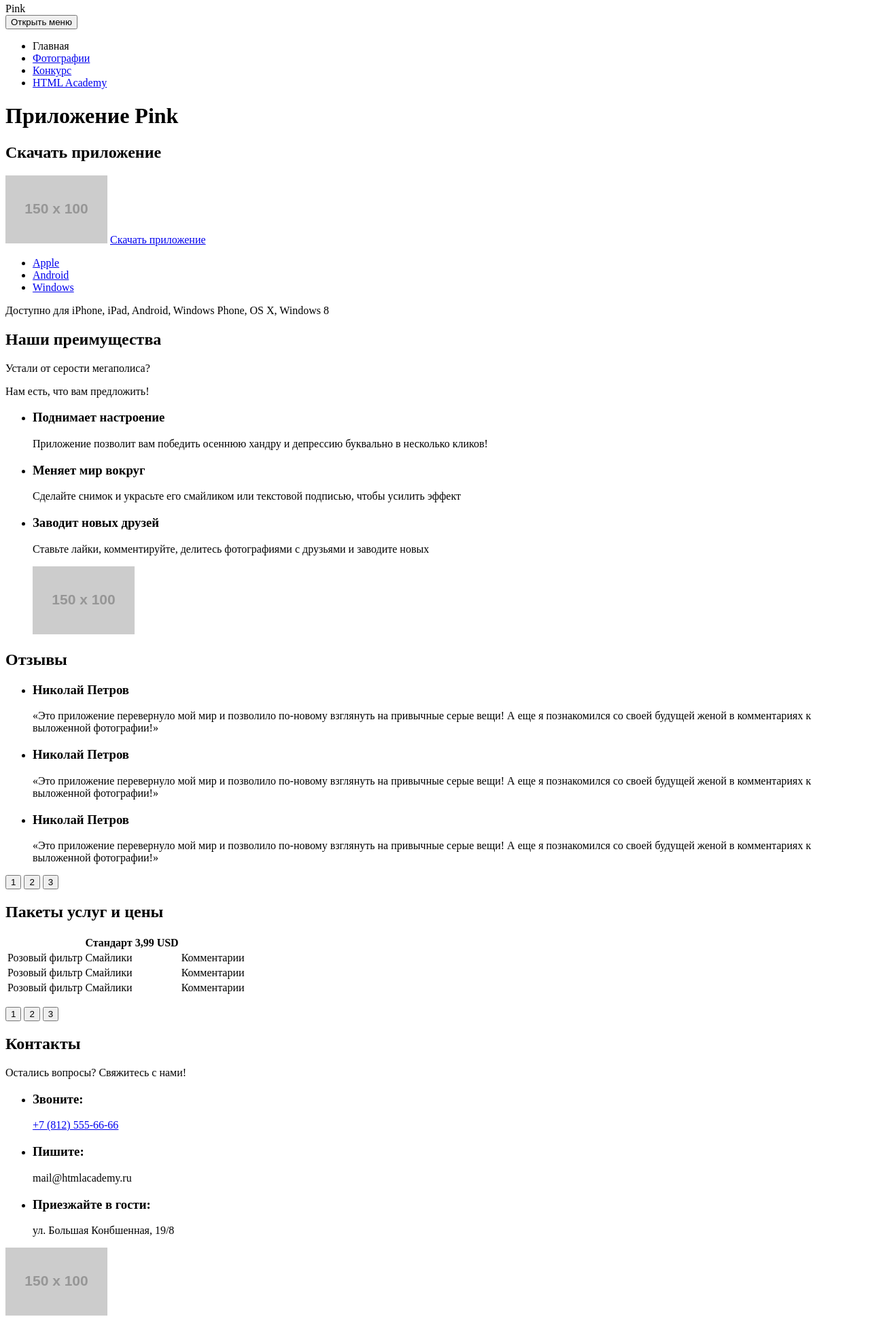
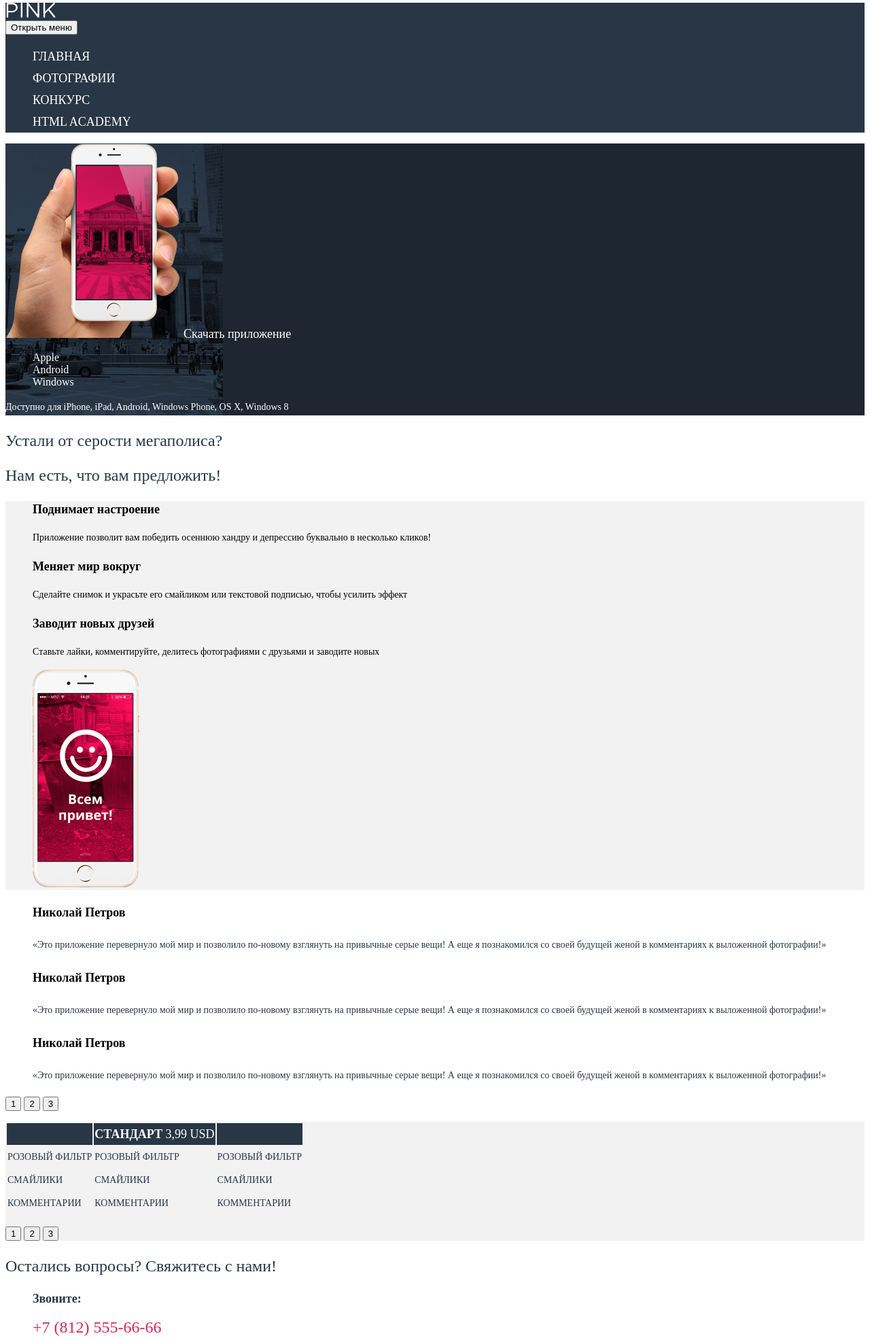
Before and after one commit to Krigig/603197-pink, a website: page source/index.html in a window 1280 px wide. Shown: the part 4-1972 px from the top of the page at 68% size. Before the commit the page ends 1951 px from the top, so only its background shows below. Drawn offline with nearby package versions, Linux system fonts and the light colour scheme; files that its build step writes are made by us from their sources; placeholder pictures from the web are drawn by us.

Commit message:
Add less index.html

```diff
--- a/source/index.html
+++ b/source/index.html
@@ -3,10 +3,11 @@
   <head>
     <meta charset="utf-8">
     <title>HTML Academy: Пинк</title>
+    <link href="css/style.css" rel="stylesheet">
   </head>
   <body>
     <header class="page-header">
-      <a class="page-header__logo">Pink</a>
+      <a class="page-header__logo"><span class="visually-hidden">Pink</span><img alt="Pink" src="img/logo-pink-white-mobile.svg" width="75" height="22"></a>
       <nav class="main-nav">
         <button class="main-nav__toggle" type="button">Открыть меню</button>
         <ul class="main-nav__list site-list">
@@ -31,16 +32,16 @@
 
       <section class="app">
           <h2 class="visually-hidden">Скачать приложение</h2>
-          <img src="http://placehold.it/150x100" alt="Приложение в действии">
+          <img src="img/iphone-hand-mobile@1x.png" alt="Приложение в действии" width="258" height="286">
           <a class="app__btn" href="#">Скачать приложение </a>
           <ul class="app__systems systems">
-            <li class="systems__apple">
+            <li class="systems__item systems__item--apl">
               <a class="systems__link" href="#">Apple</a>
             </li>
-            <li class="systems__android">
+            <li class="systems__item systems__item--and">
               <a class="systems__link" href="#">Android</a>
             </li>
-            <li class="systems__windows">
+            <li class="systems__item systems__item--win">
               <a class="systems__link" href="#">Windows</a>
             </li>
           </ul>
@@ -62,7 +63,7 @@
           <li class="proposal__item">
             <h3 class="proposal__title">Заводит новых друзей</h3>
             <p class="proposal__description">Ставьте лайки, комментируйте, делитесь фотографиями с друзьями и заводите новых</p>
-            <img src="http://placehold.it/150x100" alt="Всем привет!">
+            <img src="img/iphone-screen-mobile@1x.png" alt="Всем привет!" width="157" height="320">
           </li>
         </ul>
       </section>
@@ -96,22 +97,22 @@
           <table class="price__list">
             <tr>
               <th class="price__value"></th>
-              <th class="price__value">Стандарт 3,99 USD</th>
+              <th class="price__value"><span class="price__name">Стандарт</span> 3,99 USD</th>
               <th class="price__value"></th>
             </tr>
             <tr>
               <td class="price__description">Розовый фильтр</td>
-              <td class="price__description">Смайлики</td>
-              <td class="price__description">Комментарии</td>
+              <td class="price__description">Розовый фильтр</td>
+              <td class="price__description">Розовый фильтр</td>
             </tr>
             <tr>
-              <td class="price__description">Розовый фильтр</td>
               <td class="price__description">Смайлики</td>
-              <td class="price__description">Комментарии</td>
+              <td class="price__description">Смайлики</td>
+              <td class="price__description">Смайлики</td>
             </tr>
             <tr>
-              <td class="price__description">Розовый фильтр</td>
-              <td class="price__description">Смайлики</td>
+              <td class="price__description">Комментарии</td>
+              <td class="price__description">Комментарии</td>
               <td class="price__description">Комментарии</td>
             </tr>
           </table>
@@ -140,7 +141,7 @@
               <p class="contacts__description">ул. Большая Конбшенная, 19/8</p>
             </li>
           </ul>
-          <img src="http://placehold.it/150x100" alt="ул. Большая Конбшенная, 19/8">
+          <img src="img/bg-map-mobile@1x.png" alt="ул. Большая Конбшенная, 19/8" width="320" height="200">
         </div>
       </section>
     </main>
--- /dev/null
+++ b/source/less/blocks/app.less
@@ -0,0 +1,27 @@
+.app {
+  .back-mobile;
+  background-color: @app-background;
+
+  color: @font-color;
+}
+
+.app__btn {
+  .font(18px; 18px);
+  .link;
+  color: @font-color;
+
+}
+
+
+.systems__item {
+  .li;
+}
+
+.systems__link{
+  .link;
+  color: @font-color;
+}
+
+.app__intro {
+  .font(14px; 24px);
+}
--- /dev/null
+++ b/source/less/blocks/contacts.less
@@ -0,0 +1,25 @@
+.contacts__item {
+  .li;
+}
+
+.contacts__intro {
+  .font(24px; auto);
+  color: @nav-color;
+}
+
+.contacts__title {
+  .font(18px; auto);
+  font-weight: @bold;
+  color: @nav-color;
+}
+
+.contacts__description {
+  .font(24px; auto);
+  color: @important;
+}
+
+.contacts__phone {
+  .link;
+  .font(24px; auto);
+  color: @important;
+}
--- /dev/null
+++ b/source/less/blocks/page-header.less
@@ -0,0 +1,13 @@
+
+.page-header {
+  background-color: @nav-color;
+}
+
+.site-list__item{
+  .li;
+}
+
+.site-list__link {
+  .nav-font;
+  .link;
+}
--- /dev/null
+++ b/source/less/blocks/price.less
@@ -0,0 +1,22 @@
+.price__wrapper {
+  background-color: @main-bg-color;
+}
+
+.price__value {
+  .font(18px; 30px);
+  text-transform: @font-transform;
+
+  background-color: @nav-color;
+  color: @font-color;
+  font-weight: @normal;
+}
+
+.price__name {
+  font-weight: @bold;
+}
+
+.price__description {
+  .font(14px; 30px);
+  text-transform: @font-transform;
+  color: @nav-color;
+}
--- /dev/null
+++ b/source/less/blocks/proposal.less
@@ -0,0 +1,22 @@
+.proposal__intro {
+  .font(24px; auto);
+  color: @nav-color;
+}
+
+.proposal__title {
+  .font(18px; 24px);
+}
+
+.proposal__description {
+  .font(14px; 24px);
+}
+
+.proposal__list {
+  background-color: @main-bg-color;
+}
+
+.proposal__item {
+  .li;
+  color: @black;
+
+}
--- /dev/null
+++ b/source/less/blocks/reivew.less
@@ -0,0 +1,13 @@
+
+.reivew__author {
+  .font(18px; 30px);
+}
+
+.reivew__description {
+  .font(14px; 30px);
+  color: @nav-color;
+}
+
+.reivew__item {
+  .li;
+}
--- /dev/null
+++ b/source/less/mixins.less
@@ -0,0 +1,43 @@
+.visually-hidden() {
+  position: absolute;
+  overflow: hidden;
+  clip: rect(0 0 0 0);
+  height: 1px;
+  width: 1px;
+  margin: -1px;
+  padding: 0;
+  border: 0;
+}
+
+.link() {
+  text-decoration: none;
+}
+
+.li() {
+  list-style: none;
+}
+
+.nav-font() {
+  font-size: @font-size;
+  line-height: @font-line;
+  text-transform: @font-transform;
+
+  color: @font-color;
+}
+
+.font(@font-size, @line-height) {
+  font-size: @font-size;
+  line-height: @line-height;
+}
+
+.back-mobile() {
+  background-image: url("../img/bg-back-mobile@1x.jpg");
+  background-repeat: no-repeat;
+  background-position: 0 0;
+}
+
+.back-mobile-app() {
+  background-image: url("../img/iphone-screen-mobile@1x.jpg");
+  background-repeat: no-repeat;
+  background-position: 0 0;
+}
--- /dev/null
+++ b/source/less/style.less
@@ -0,0 +1,17 @@
+@import "variables.less";
+@import "mixins.less";
+@import "blocks/page-header.less";
+@import "blocks/app.less";
+@import "blocks/proposal.less";
+@import "blocks/reivew.less";
+@import "blocks/price.less";
+@import "blocks/contacts.less";
+
+
+.visually-hidden {
+  .visually-hidden;
+}
+
+body {
+  font-family: @font;
+}
--- /dev/null
+++ b/source/less/variables.less
@@ -0,0 +1,14 @@
+@font: OpenSans;
+@font-size: 18px;
+@font-line: 32px;
+@font-color: #ffffff;
+@font-transform: uppercase;
+@bold: bold;
+@normal: normal;
+
+
+@nav-color: #283645;
+@app-background: #1d2631;
+@black: #000;
+@main-bg-color: #f2f2f2;
+@important: #d22856;
```
Also changed, not shown: source/form.html (+4 -5 lines), source/photo.html (+1 -0 lines). Lines whose indentation alone changed are shown as unchanged.
